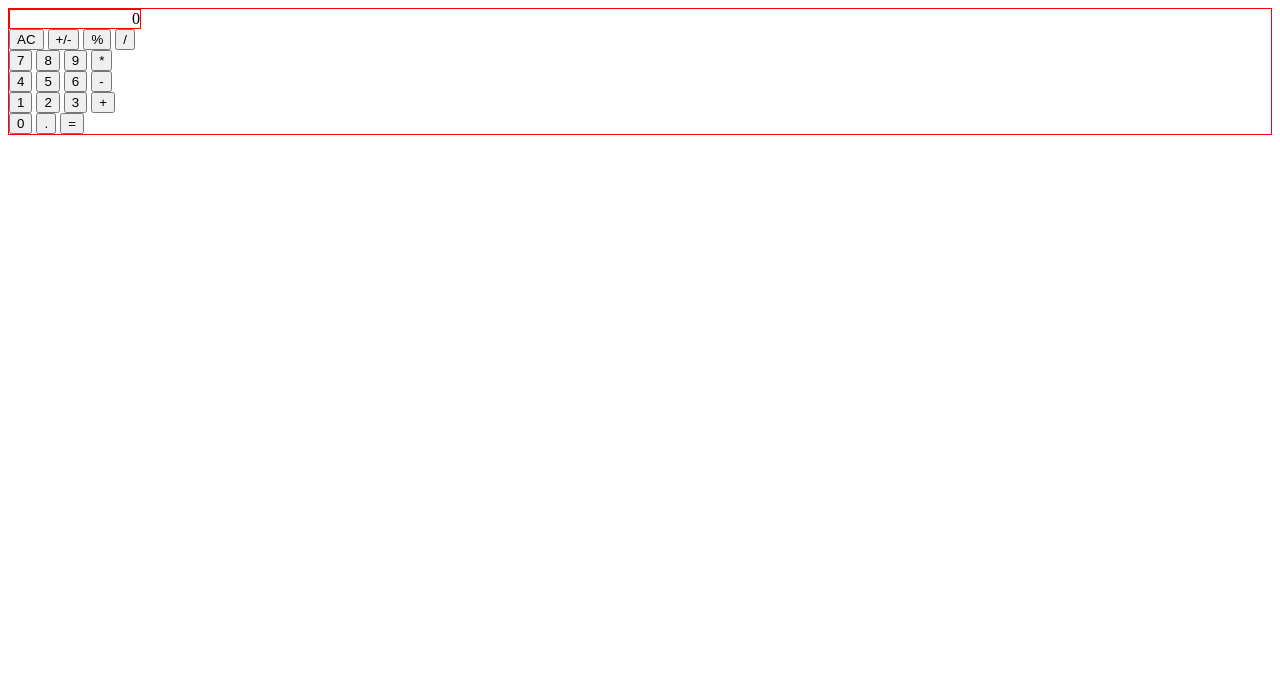
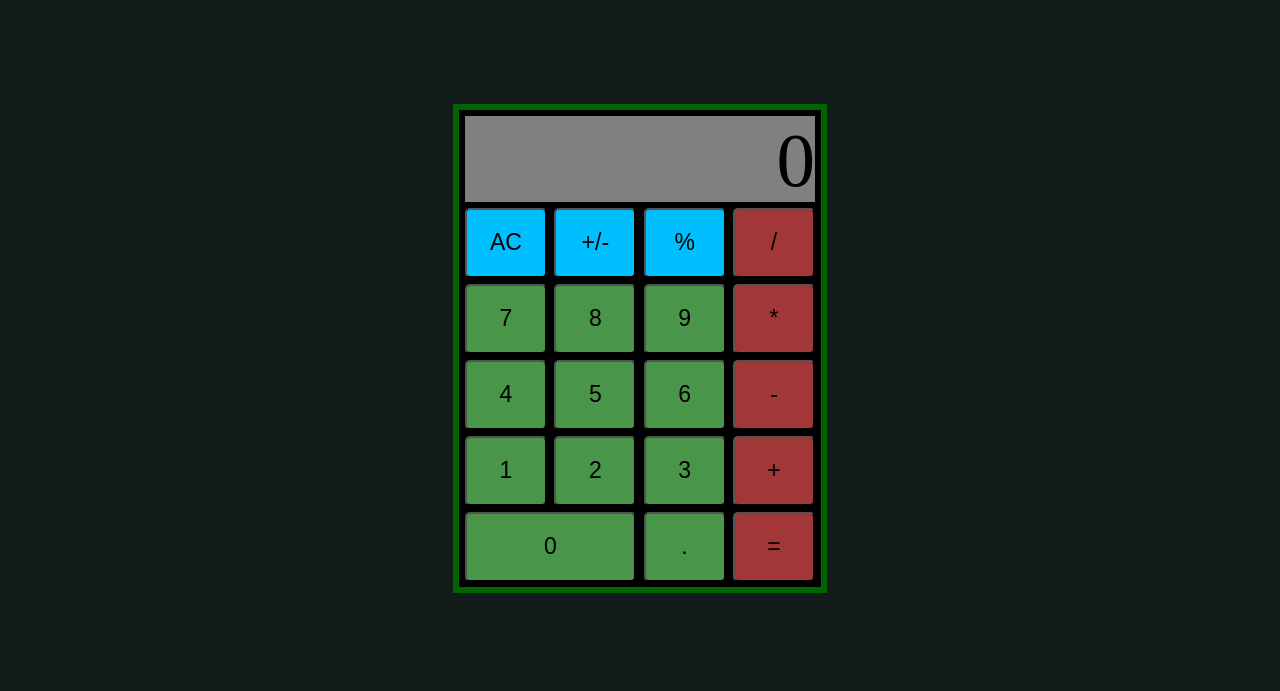
Before and after one commit to MarcoDomi/web-calculator, a plain HTML site: page index.html in a window 1280 px wide. Drawn offline with Linux system fonts and the light colour scheme.

Commit message:
add styling rules stylesheet

```diff
--- a/index.html
+++ b/index.html
@@ -8,7 +8,7 @@
     <script src="script.js" defer></script>
 </head>
 <body>
-
+    <div id="container">
         <div id="calculator-container">
             <div id="display-container">0</div>
             <div id="calculator-body">
@@ -36,13 +36,14 @@
                     <button class="num-btn display-btn">3</button>
                     <button id="add-btn" class="operation-btn">+</button>
                 </div>
-            <div class="row">
+                <div class="row-last">
                     <button class="num-btn display-btn zero-btn">0</button>
                     <button id="decimal-btn" class="num-btn">.</button>
                     <button id="equal-btn">=</button>
                 </div>
             </div>
         </div>
+    </div>
 
 </body>
 </html>
--- a/script.js
+++ b/script.js
@@ -113,8 +113,11 @@ let decimal_btn = document.querySelector('#decimal-btn');
 decimal_btn.addEventListener('click', () => {
     let displayStr = display.textContent;
 
-    if (!displayStr.includes('.')) {
-        display.textContent += '.';
+    if (!displayStr.includes('.') || replaceDisplay) {
+        if (replaceDisplay)
+            display.textContent = '0.';
+        else
+            display.textContent += '.';
         replaceDisplay = false;
     }
 });
--- a/styles.css
+++ b/styles.css
@@ -1,9 +1,59 @@
+body{
+    background-color: rgb(19, 26, 26);
+}
+#container{
+    height: 680px;
+    display: flex;
+    justify-content: center;
+    align-items: center;
+}
+
 #calculator-container{
-    border: 1px solid red;
+    border: 6px solid darkgreen;
+    width: 350px;
+    height: 460px;
+    background-color: black;
+    padding: 6px;
+    padding-bottom: 11px;
 }
 
 #display-container{
-    width: 130px;
-    border: 1px solid red;
+    width: 100%;
+    height: 86px;
+
     text-align: end;
+    background-color: grey;
+    font-size: 77px;
 }
+
+.row, .row-last{
+    display: flex;
+    justify-content: space-between;
+}
+
+button {
+    width: 82px;
+    height: 70px;
+    font-size: 23px;
+    border-radius: 5px;
+}
+
+.row,.row-last {
+    margin-top: 6px;
+}
+
+.zero-btn {
+    width: 171px;
+}
+
+.utility-btn {
+    background-color: rgb(0, 191, 255);
+}
+
+.num-btn {
+    background-color: rgb(73, 149, 73);
+}
+
+.operation-btn, #equal-btn{
+    background-color: rgb(161, 55, 55);
+}
```
Lines whose indentation alone changed are shown as unchanged.
